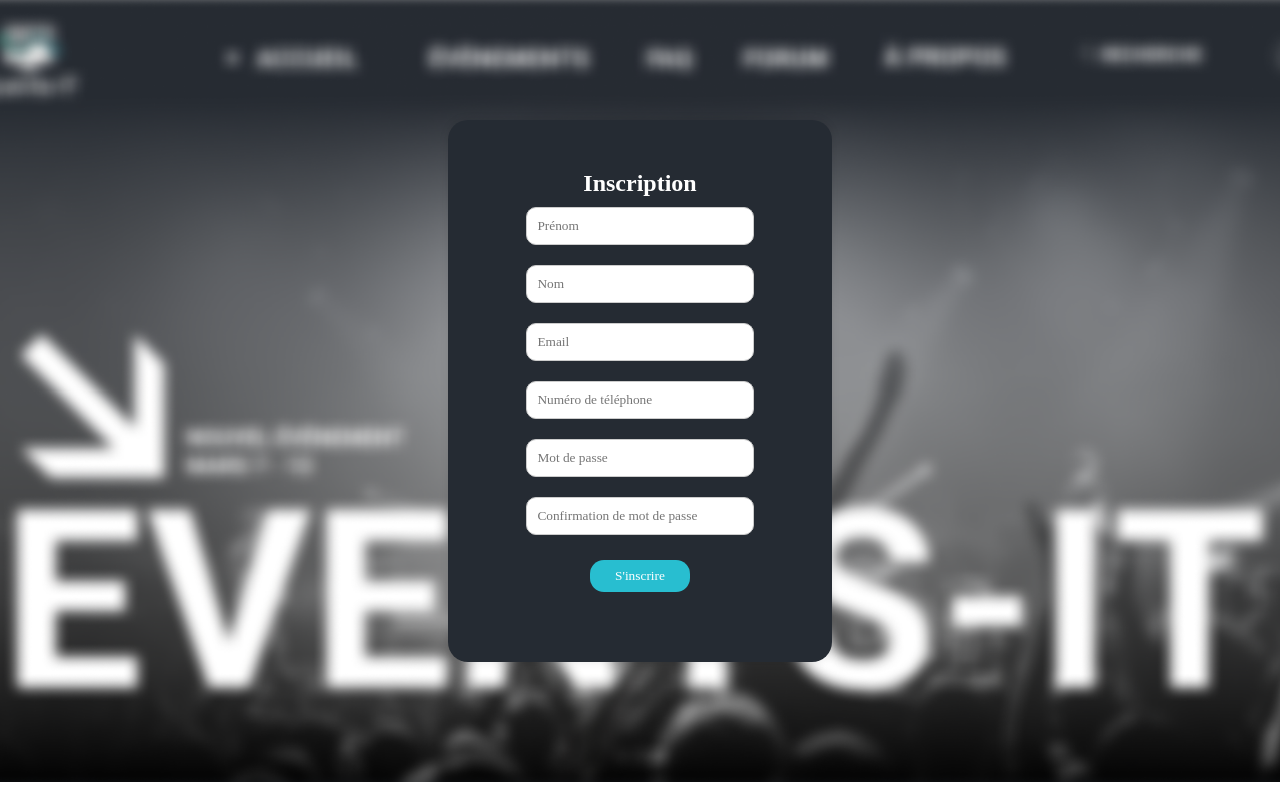
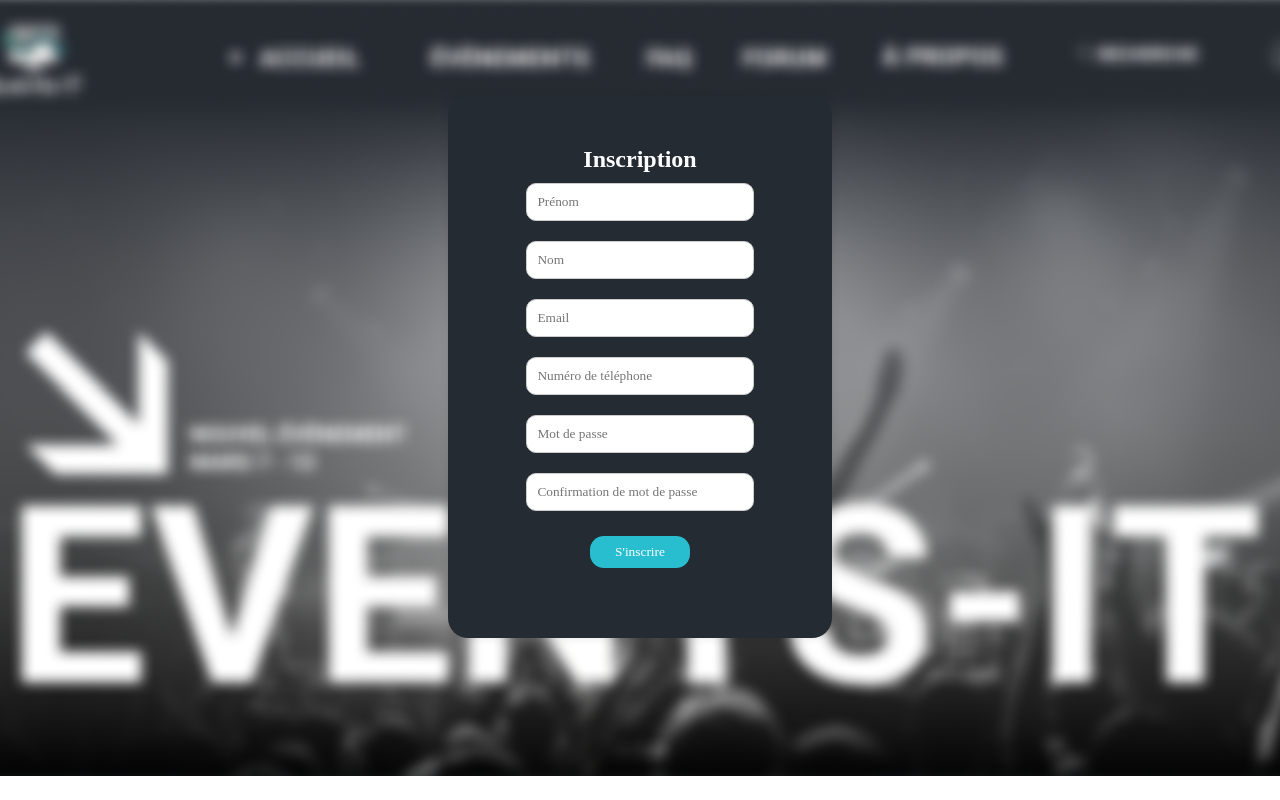
Before and after one commit to RunRanRua/Projet-APP-Web, a PHP site: page /htmls/inscription.html in a window 1280 px wide. Run offline with PHP 8.4, Linux system fonts and the light colour scheme.

Commit message:
Update inscription.css

```diff
--- a/css/inscription.css
+++ b/css/inscription.css
@@ -11,6 +11,7 @@ body {
     background-size: cover; /* Ajuste la taille de l'image pour couvrir tout l'élément */
     background-repeat: no-repeat; /* Empêche la répétition de l'image */
     background-position: center;
+    height: 85vh;
 }
 
 
@@ -18,7 +19,7 @@ body {
 
 .container {
     max-width: 30% ;
-    margin: 15vh auto;
+    margin: 12vh auto;
     padding: 50px;
     background-color: #fff;
     border-radius: 20px;
```
